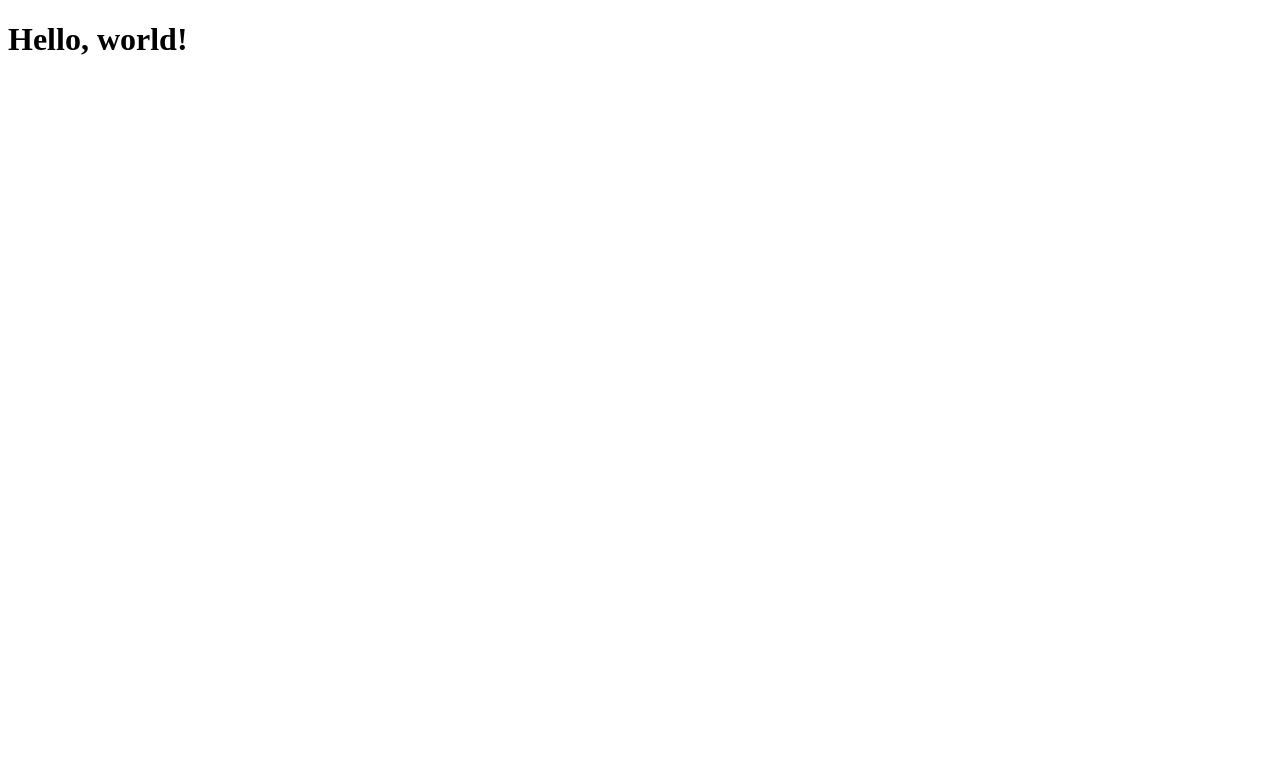
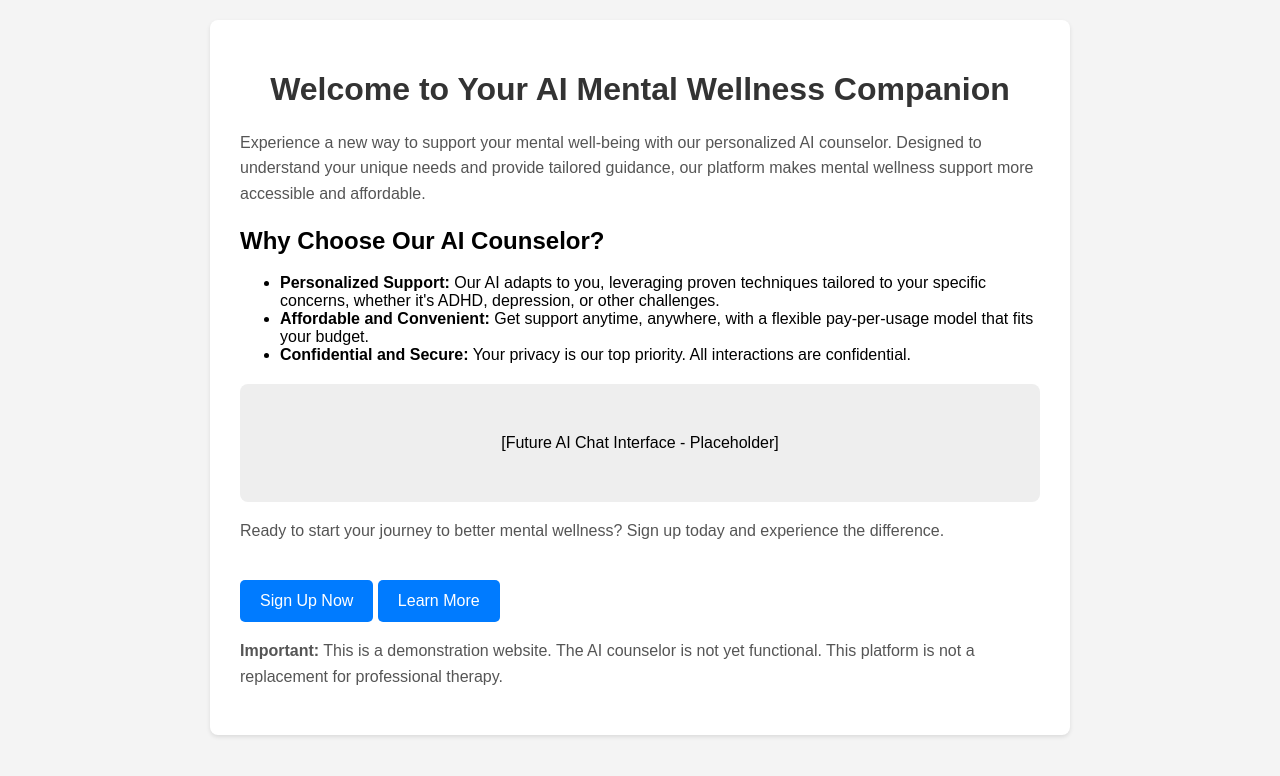
Before and after one commit to Stellar37/mywebsiteTHXNETWORKCHUCK, a plain HTML site: page index.html in a window 1280 px wide. Drawn offline with Linux system fonts and the light colour scheme.

Commit message:
Update index.html

```diff
--- a/index.html
+++ b/index.html
@@ -1,9 +1,74 @@
 <!DOCTYPE html>
-<html>
+<html lang="en">
 <head>
-    <title>My First Website</title>
+    <meta charset="UTF-8">
+    <meta name="viewport" content="width=device-width, initial-scale=1.0">
+    <title>Accessible AI-Powered Mental Wellness Support</title>
+    <style>
+        body {
+            font-family: sans-serif;
+            margin: 0;
+            padding: 20px;
+            background-color: #f4f4f4;
+        }
+        .container {
+            max-width: 800px;
+            margin: 0 auto;
+            background-color: #fff;
+            padding: 30px;
+            border-radius: 8px;
+            box-shadow: 0 2px 4px rgba(0, 0, 0, 0.1);
+        }
+        h1 {
+            text-align: center;
+            color: #333;
+        }
+        p {
+            line-height: 1.6;
+            color: #555;
+        }
+        .button {
+            display: inline-block;
+            background-color: #007bff;
+            color: #fff;
+            padding: 12px 20px;
+            border-radius: 5px;
+            text-decoration: none;
+            margin-top: 20px;
+        }
+        .button:hover {
+            background-color: #0056b3;
+        }
+        .placeholder {
+            background-color: #eee;
+            padding: 50px;
+            text-align: center;
+            margin-top: 20px;
+            border-radius: 8px;
+        }
+    </style>
 </head>
 <body>
-    <h1>Hello, world!</h1>
+    <div class="container">
+        <h1>Welcome to Your AI Mental Wellness Companion</h1>
+        <p>Experience a new way to support your mental well-being with our personalized AI counselor. Designed to understand your unique needs and provide tailored guidance, our platform makes mental wellness support more accessible and affordable.</p>
+
+        <h2>Why Choose Our AI Counselor?</h2>
+        <ul>
+            <li><b>Personalized Support:</b> Our AI adapts to you, leveraging proven techniques tailored to your specific concerns, whether it's ADHD, depression, or other challenges.</li>
+            <li><b>Affordable and Convenient:</b> Get support anytime, anywhere, with a flexible pay-per-usage model that fits your budget.</li>
+            <li><b>Confidential and Secure:</b> Your privacy is our top priority. All interactions are confidential.</li>
+        </ul>
+
+        <div class="placeholder">
+            [Future AI Chat Interface - Placeholder]
+        </div>
+
+        <p>Ready to start your journey to better mental wellness? Sign up today and experience the difference.</p>
+        <a href="#" class="button">Sign Up Now</a>
+        <a href="#" class="button">Learn More</a>
+
+        <p><b>Important:</b> This is a demonstration website. The AI counselor is not yet functional. This platform is not a replacement for professional therapy.</p>
+    </div>
 </body>
 </html>
```
